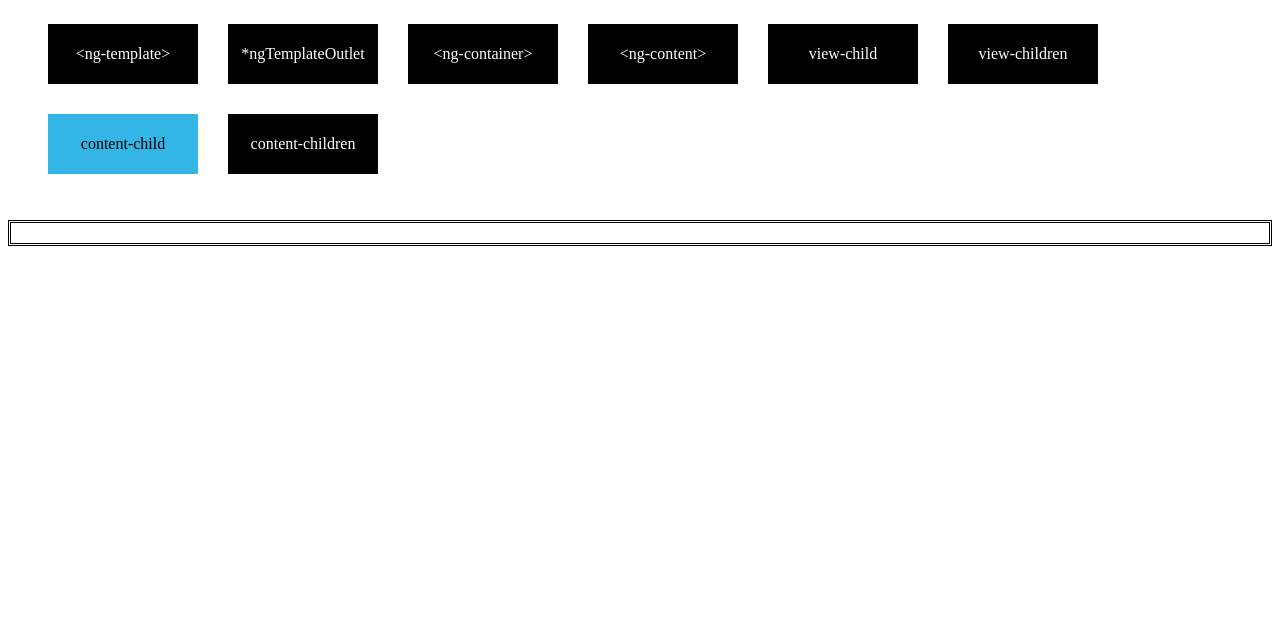
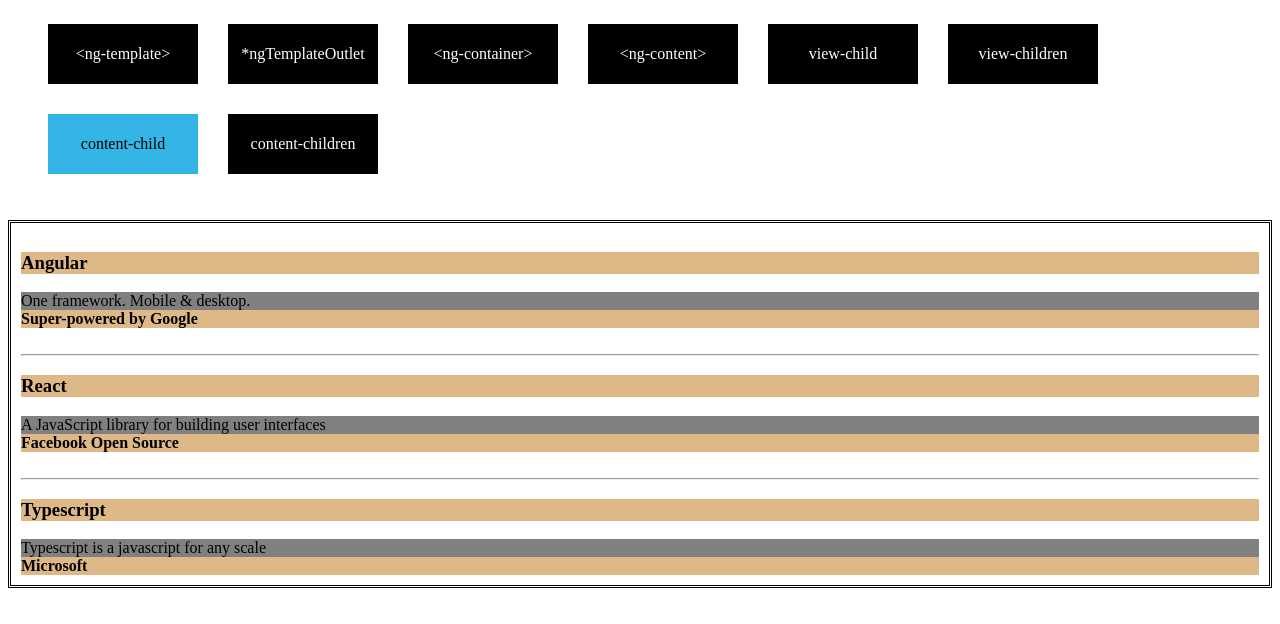
Before and after one commit to moradiyahari/angular-core-concepts, an Angular app: page /content-child in a window 1280 px wide. Shown: the top 624 px of the page. Built offline with nearby package versions, Linux system fonts and the light colour scheme.

Commit message:
2 files modified

```diff
--- a/src/app/content-child/content-child.html
+++ b/src/app/content-child/content-child.html
@@ -0,0 +1,19 @@
+<project-content2>
+  <h3 #header>Angular</h3>
+  <div>One framework. Mobile & desktop.</div>
+  <span><b>Super-powered by Google</b></span>
+</project-content2>
+<br>
+<hr>
+<project-content2>
+  <h3 #header>React</h3>
+  <div>A JavaScript library for building user interfaces</div>
+  <span><b>Facebook Open Source</b></span>
+</project-content2>
+<br>
+<hr>
+<project-content2>
+  <h3 #header>Typescript</h3>
+  <div>Typescript is a javascript for any scale</div>
+  <span><b>Microsoft</b></span>
+</project-content2>
--- a/src/app/my-ng-content/project-content2/project-content2.ts
+++ b/src/app/my-ng-content/project-content2/project-content2.ts
@@ -1,4 +1,4 @@
-import { Component } from '@angular/core';
+import { Component, ContentChild, ElementRef, Renderer2 } from '@angular/core';
 
 @Component({
   selector: 'project-content2',
@@ -6,5 +6,9 @@
   styleUrls: ['./project-content2.css'],
 })
 export class ProjectContent2Component {
-  constructor() {}
+  @ContentChild('header') projectContentHeader: ElementRef;
+
+  constructor(private renderor: Renderer2) {
+    console.log('ProjectContent2', 'constructor', this.projectContentHeader);
+  }
 }
```
